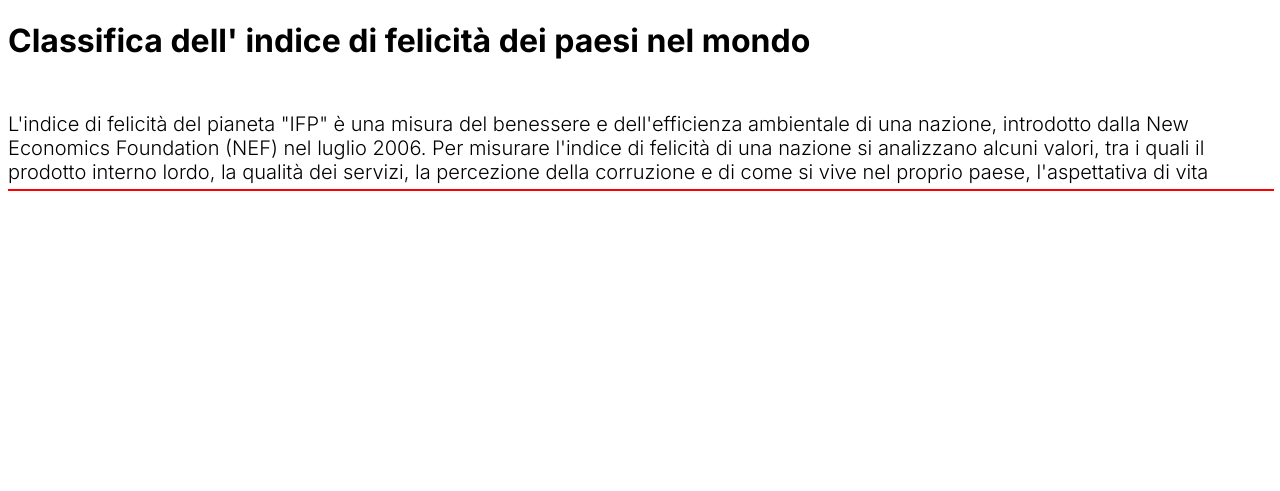
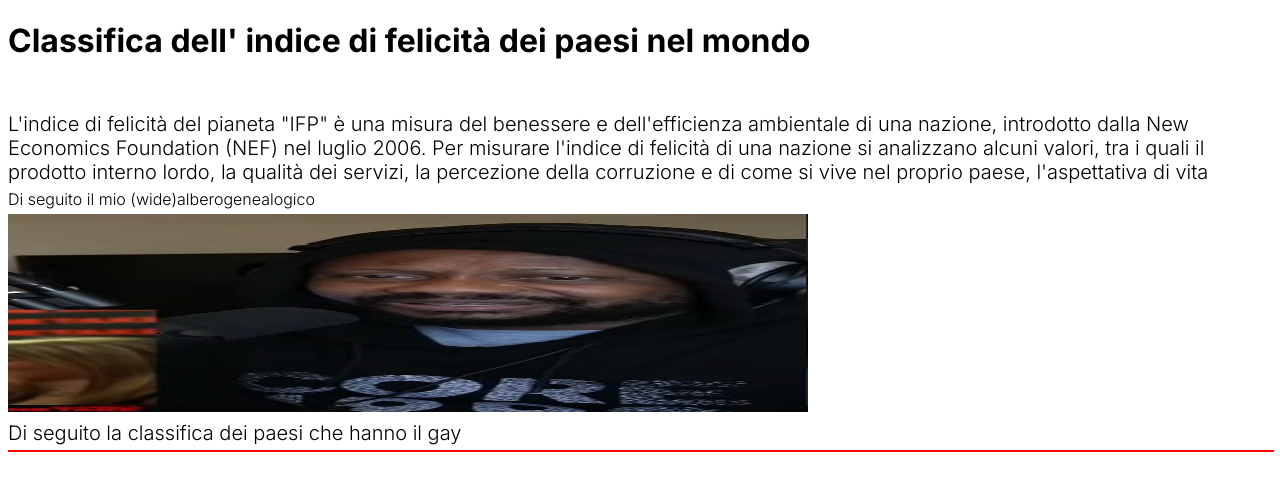
Before and after one commit to Bizzeia/PokemonBizza, a Flask app: page / in a window 1280 px wide. Shown: the top 491 px of the page. Run offline with Flask 3, Linux system fonts and the light colour scheme; data that the repository does not hold is empty.

```diff
--- /dev/null
+++ b/IMPORTANTE.py
@@ -0,0 +1 @@
+#se ti si bugga flask perchè hai fatto control Z e ti dice [1]+ Stopped scrivi "%1" nel terminale e poi ctrl C per uscire
--- a/templates_flask/static/css/bommo.css
+++ b/templates_flask/static/css/bommo.css
@@ -42,8 +42,7 @@
         padding: 50px 0;
         text-align: center;
         background-color: lightblue;
-        margin-top: 20px;
-        transition: opacity 0.3s ease-in-out; /* ???*/
+        transition: opacity 0.3s ease-out; /* ???*/
     }
 
 
--- a/templates_flask/templates/hello.html
+++ b/templates_flask/templates/hello.html
@@ -17,6 +17,10 @@
     <p class="testo-normal">
       L'indice di felicità del pianeta "IFP" è una misura del benessere e dell'efficienza ambientale di una nazione, introdotto dalla New Economics Foundation (NEF) nel luglio 2006. Per misurare l'indice di felicità di una nazione si analizzano alcuni valori, tra i quali il prodotto interno lordo, la qualità dei servizi, la percezione della corruzione e di come si vive nel proprio paese, l'aspettativa di vita
     </p>
+        <p>Di seguito il mio (wide)alberogenealogico</p>
+    <img src="../static/images/miopadre.jpg" alt="stominchie" width="800" height="198"/>
+        <p class="testo-normal">Di seguito la classifica dei paesi che hanno il gay </p>
+
   </div>
   <div class="grid">
 
@@ -30,7 +34,7 @@
         <img src="../static/images/{{ item[0] }}.jpg" alt="{{ item[0] }}" width="200"> <!--alt per nome paese in assenza immagine-->
       </div>      <!-- chiusura di BANDIERA -->
       <div class="paese">
-        <p class="testo-medio">{{ item[0] }}</p>  <!--rank nella classifica-->
+        <p class="testo-medio"><b>{{ item[0] }}</b></p>  <!--rank nella classifica-->
         <a href="/paesi/{{ item[1] }}" class="testo-importante">{{ item[1] }}</a>
       </div>  <!-- chiusura di PAESE -->
       <span class="freccina"></span> <!-- freccina  -->
@@ -82,9 +86,16 @@ function myFunction(id) {                         //funzione dello ziopera
   row.classList.toggle("open");                    //aggiungi una classe open al div nascosto
 
   if (row.classList.contains("open")) {            //"se row-(...) ha una classe open..."
+    x.style.opacity = "0";
     x.style.display = "block";                     //..aggiungigli l'attributo display block
+    setTimeout(function() {
+      x.style.opacity = "1";                        // animazione 1 decimo di secondo, imposta l'opacità a 1
+    }, 100);
   } else {                                         //altrimenti
-    x.style.display = "none";                      //fallo scomparire
+    x.style.opacity = "1"
+    setTimeout(function() {
+      x.style.display = "none";                      // animazione 3 decimi, div nascosto
+    }, 300);
   }
 } //js entra nel css e cambia attributi
 
```
Also changed, not shown: templates_flask/static/images/miopadre.jpg (added).
